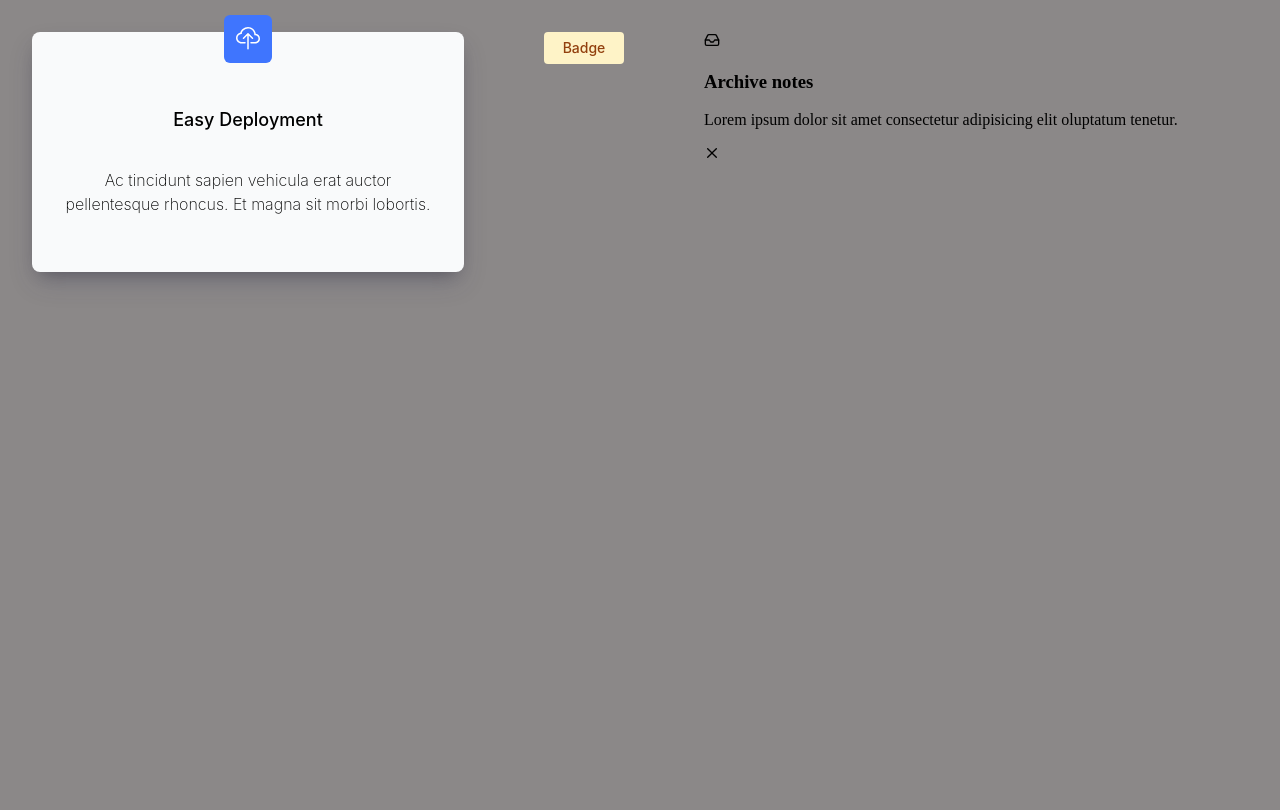
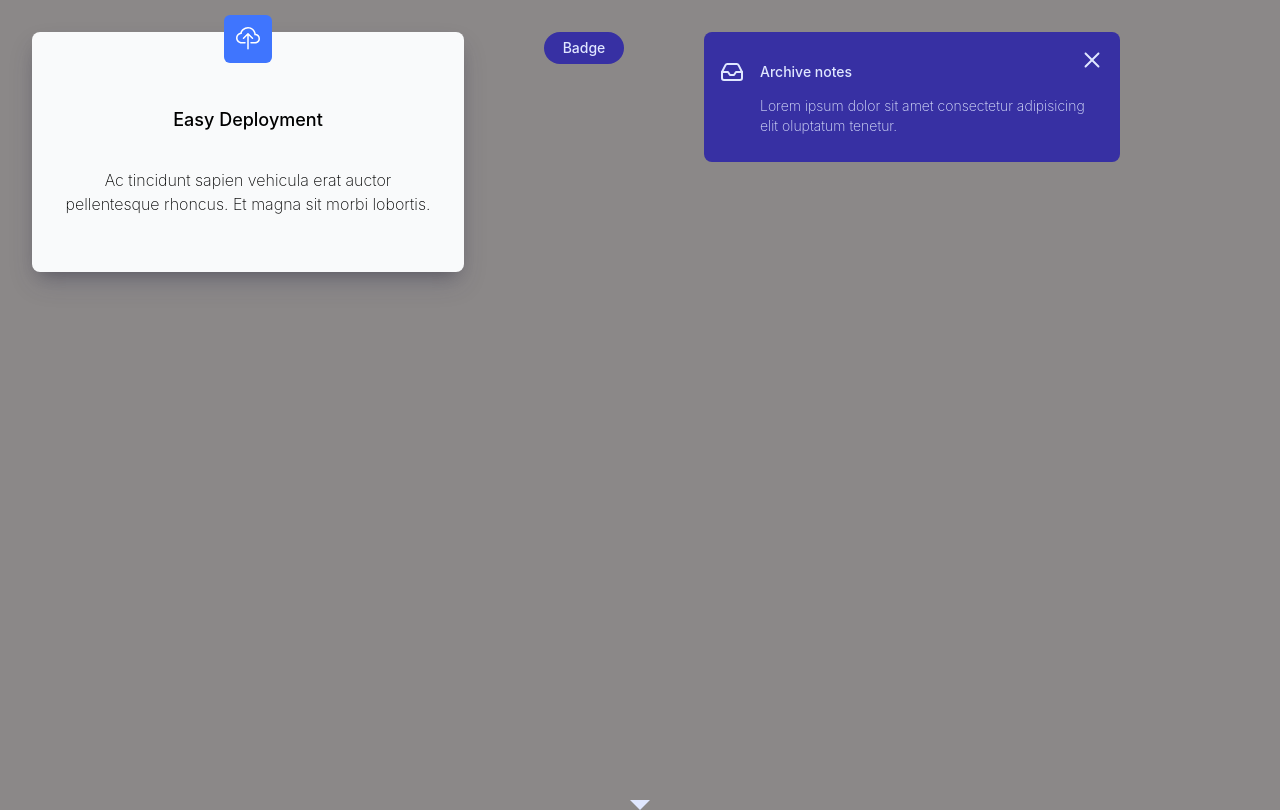
Before and after one commit to mlgknight/React-components-library, a React (Vite) app: page / in a window 1280 px wide. Built offline with nearby package versions, Linux system fonts and the light colour scheme.

Commit message:
Tooltip finished, Button added dark mode

```diff
--- a/src/App.tsx
+++ b/src/App.tsx
@@ -1,8 +1,7 @@
 import Card from './Components/Card';
 import Button from './Components/Button';
 import { BsCloudUpload } from 'react-icons/bs';
-import Tooltip from "./Components/Tooltip"
-import { FiInbox } from "react-icons/fi";
+import Tooltip from './Components/Tooltip';
 
 import './App.css';
 function App() {
@@ -14,13 +13,17 @@ function App() {
 	};
 
 	const buttonProps = {
-		variant: 'square',
-		color: 'yellow',
+		variant: 'pill',
+		color: 'indigo',
+		colorType: "dark",
 	};
 
 	const toolTipProps = {
-		icon: <FiInbox />,
-		header_text: "Archive notes",
+		header_text: 'Archive notes',
+		// gray, red, yellow, green, blue, indigo, purple, pink
+		color: "indigo",
+		// dark or light
+		colorType: "dark",
 	};
 
 	return (
@@ -31,7 +34,10 @@ function App() {
 			</Card>
 			<Button {...buttonProps}>Badge</Button>
 
-			<Tooltip {...toolTipProps} >Lorem ipsum dolor sit amet consectetur adipisicing elit oluptatum tenetur.</Tooltip>
+			<Tooltip {...toolTipProps}>
+				Lorem ipsum dolor sit amet consectetur adipisicing elit oluptatum
+				tenetur.
+			</Tooltip>
 		</div>
 	);
 }
--- a/src/Components/Button.tsx
+++ b/src/Components/Button.tsx
@@ -4,15 +4,22 @@ interface ButtonProps extends React.ButtonHTMLAttributes<HTMLButtonElement> {
 	children: React.ReactNode;
 	color: string;
 	variant: string;
+	colorType: string;
 }
 
 export default function Button(props: ButtonProps) {
-	const { children, color, variant, className, ...rest } = props;
+	const { children, color, variant, colorType, className, ...rest } = props;
 
 
 
-	const colorClass = 'button_' + color;
+	let colorClass;
     const variantClass = 'button_' + variant;
+
+	if (colorType === "dark") {
+		colorClass = `bg_dark_${color}`;
+	} else if (colorType === "light") {
+		colorClass = `bg_${color}`
+	}
 
 	return (
 		<button {...rest} className={`${colorClass} ${variantClass} ${className}`}>
--- a/src/Components/Card.tsx
+++ b/src/Components/Card.tsx
@@ -3,7 +3,7 @@ import '../index.css';
 interface CardProps {
 	children: React.ReactNode;
 	header_text: string;
-	className: string;
+	className?: string;
 	icon?: React.ReactNode;
 	onClick?: () => void;
 }
--- a/src/Components/Tooltip.tsx
+++ b/src/Components/Tooltip.tsx
@@ -1,23 +1,48 @@
 import '../index.css';
-import { CgClose } from "react-icons/cg";
+import { CgClose } from 'react-icons/cg';
+import { FiInbox } from 'react-icons/fi';
 
-interface TooltipProps {
+interface TooltipProps extends React.HTMLAttributes<HTMLDivElement> {
 	children: React.ReactNode;
 	header_text: string;
-	className: string;
+	className?: string;
 	icon?: React.ReactNode;
+	color?: string;
+	colorType: string;
 }
 
 export default function Tooltip(props: TooltipProps) {
-	const { children, header_text, className, icon, ...rest} = props;
+	const { children, color, colorType, header_text, className = '', ...rest } = props;
+	let colorClass;
+
+	if (colorType === "dark") {
+		colorClass = `bg_dark_${color}`;
+	} else if (colorType === "light") {
+		colorClass = `bg_${color}`
+	}
+
+	const dynamicStyle = [
+		{
+			borderTopColor: color ? `var(--${color})` : '#FFFFFF',
+		},
+		{
+			color: color ? `var(--${colorType === "dark" ? "bg_dark_" + color : "bg_" + color})` : '#FFFFFF',
+		},
+	];
 
 	return (
-		<div {...rest} className={`${ className }`}>
-			{icon}
-			<h3>{header_text}</h3>
-			<p>{children}</p>
-			<CgClose />
-
+		<div {...rest} className={`${colorClass} tooltip_class ${className}`}>
+			<div className="tooltip_close_icon">
+				<div className="tooltip_header_icon_container">
+					<FiInbox className="tooltip_icon" style={dynamicStyle[1]} />
+					<h3>{header_text}</h3>
+				</div>
+				<CgClose className="close_button"  style = {dynamicStyle[1]} />
+			</div>
+			<div>
+				<p>{children}</p>
+			</div>
+			<span className="tooltip_triangle" style={dynamicStyle[0]}></span>
 		</div>
 	);
 }
--- a/src/index.css
+++ b/src/index.css
@@ -70,44 +70,116 @@ button {
   text-align: center;
 }
 
-.button_gray {
-  background-color: #F3F4F6;
-  color: #1F2937;
+.tooltip_class {
+  display: flex;
+  width: 384px;
+  height: 98px;
+  border-radius: 8px;
+  padding: 16px;
+  background-color: #FFFFFF;
+  flex-direction: column;
 }
 
-.button_red {
-  background-color: #FEE2E2;
-  color: #991B1B;
+:root {
+  --gray: #F3F4F6;
+  --red: #FEE2E2;
+  --yellow: #FEF3C7;
+  --green: #D1FAE5;
+  --blue: #DBEAFE;
+  --indigo: #E0E7FF;
+  --purple: #EDE9FE;
+  --pink: #FCE7F3;
+  --dark-gray: #262626;
+  --dark-red: #991B1B;
+  --dark-yellow: #92400E;
+  --dark-green: #47AA5D;
+  --dark-blue: #1E40AF;
+  --dark-indigo: #3730A3;
+  --dark-purple: #A9229B;
+  --dark-pink: #9D174D;
 }
 
-.button_yellow {
-  background-color: #FEF3C7;
-  color: #92400E;
+
+/* Color Classes */
+.bg_gray {
+  background-color: var(--gray);
+  color: var(--dark-gray);
 }
 
-.button_green {
-  background-color: #D1FAE5;
-  color: #065F46;
+.bg_red {
+  background-color: var(--red);
+  color: var(--dark-red);
 }
 
-.button_blue {
-  background-color: #DBEAFE;
-  color: #1E40AF;
+.bg_yellow {
+  background-color: var(--yellow);
+  color: var(--dark-yellow);
 }
 
-.button_indigo {
-  background-color: #E0E7FF;
-  color: #3730A3;
+.bg_green {
+  background-color: var(--green);
+  color: var(--dark-green);
 }
 
-.button_purple {
-  background-color: #EDE9FE;
-  color: #5B21B6;
+.bg_blue {
+  background-color: var(--blue);
+  color: var(--dark-blue);
 }
 
-.button_pink {
-  background-color: #FCE7F3;
-  color: #9D174D;
+.bg_indigo {
+  background-color: var(--indigo);
+  color: var(--dark-indigo);
+}
+
+.bg_purple {
+  background-color: var(--purple);
+  color: var(--dark-purple);
+}
+
+.bg_pink {
+  background-color: var(--pink);
+  color: var(--dark-pink);
+}
+
+/* Darker Color Classes */
+.bg_dark_gray {
+  background-color: var(--dark-gray);
+  color: var(--gray);
+}
+
+.bg_dark_red {
+  background-color: var(--dark-red);
+  color: var(--red);
+}
+
+.bg_dark_yellow {
+  background-color: var(--dark-yellow);
+  color: var(--yellow);
+}
+
+.bg_dark_green {
+  background-color: var(--dark-green);
+  color: var(--green);
+}
+
+.bg_dark_blue {
+  background-color: var(--dark-blue);
+  color: var(--blue);
+}
+
+.bg_dark_indigo {
+  background-color: var(--dark-indigo);
+  color: var(--indigo);
+}
+
+.bg_dark_purple {
+  background-color: var(--dark-purple);
+  color: var (--purple);
+}
+
+.bg_dark_pink {
+  background-color: var(--dark-pink);
+  color: var(--pink);
 }
 
 .button_pill {
@@ -122,3 +194,61 @@ button {
   width: 5rem;
   height: 2rem;
 }
+
+.tooltip_class h3 {
+  font-family: Inter;
+  font-weight: 500;
+  font-size: 14px;
+  line-height: 20px;
+  letter-spacing: 0%;
+
+}
+
+.tooltip_class p {
+  font-family: Inter;
+  font-weight: 200;
+  font-size: 14px;
+  line-height: 20px;
+  letter-spacing: 0%;
+  margin-left: 2.5rem;
+  margin-top: 0;
+}
+
+.close_button {
+  font-size: 1.5rem;
+  color: #6B7280;
+  cursor: pointer;
+}
+
+.tooltip_icon {
+  width: 24px;
+  height: 24px;
+  color: #6B7280;
+
+}
+
+.tooltip_close_icon {
+  display: flex;
+  flex-direction: row;
+  align-items: start;
+  justify-content: space-between;
+}
+
+.tooltip_header_icon_container {
+  justify-content: space-between;
+  display: flex;
+  align-items: center;
+  gap: 1rem;
+}
+
+.tooltip_triangle {
+  position: absolute;
+  width: 0;
+  height: 0;
+  border-left: 10px solid transparent;
+  border-right: 10px solid transparent;
+  border-top: 10px solid; /* Color will be set dynamically */
+  left: 50%; /* Center the triangle horizontally */
+  bottom: -10px; /* Position the triangle below the tooltip */
+  transform: translateX(-50%);
+}
```
